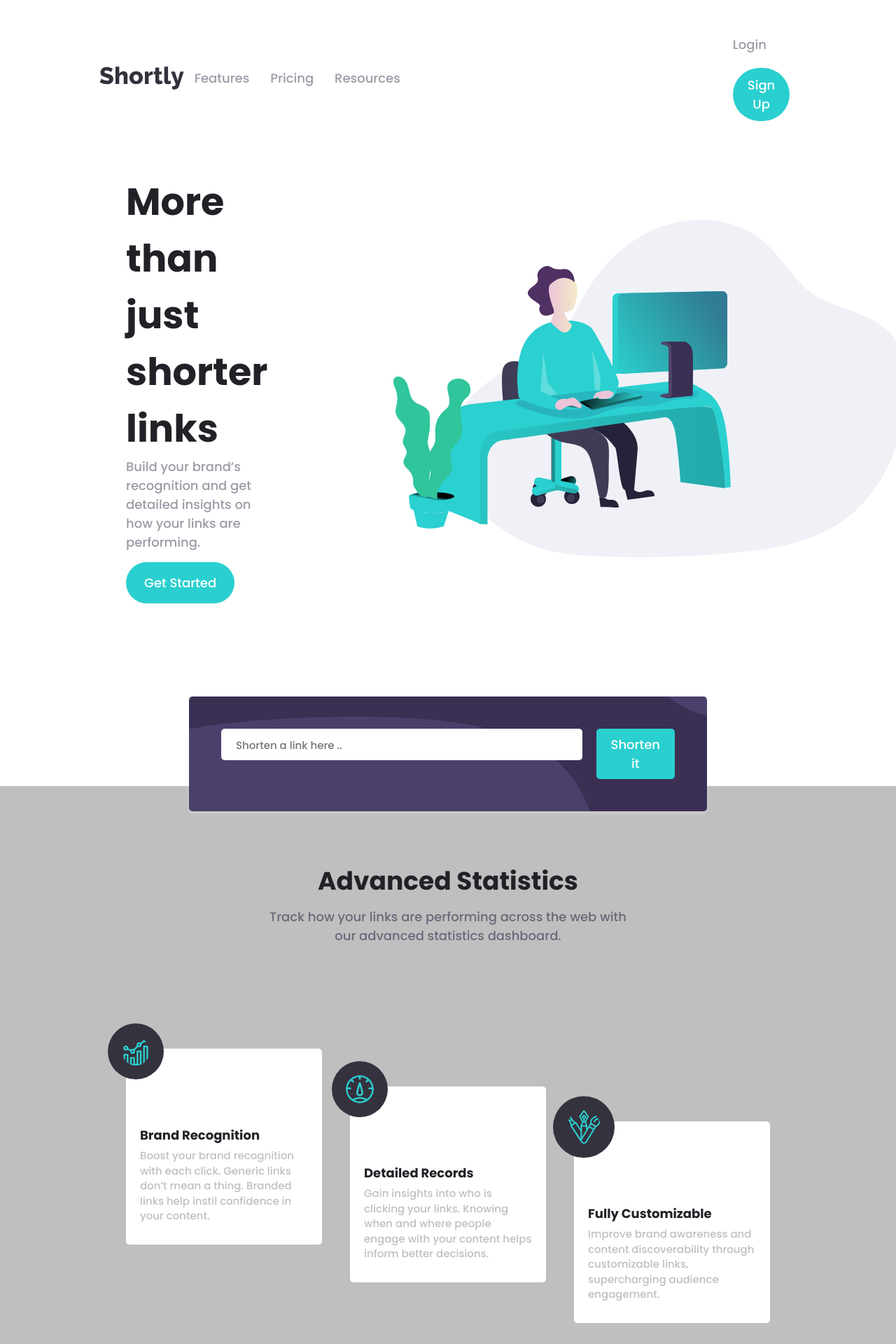
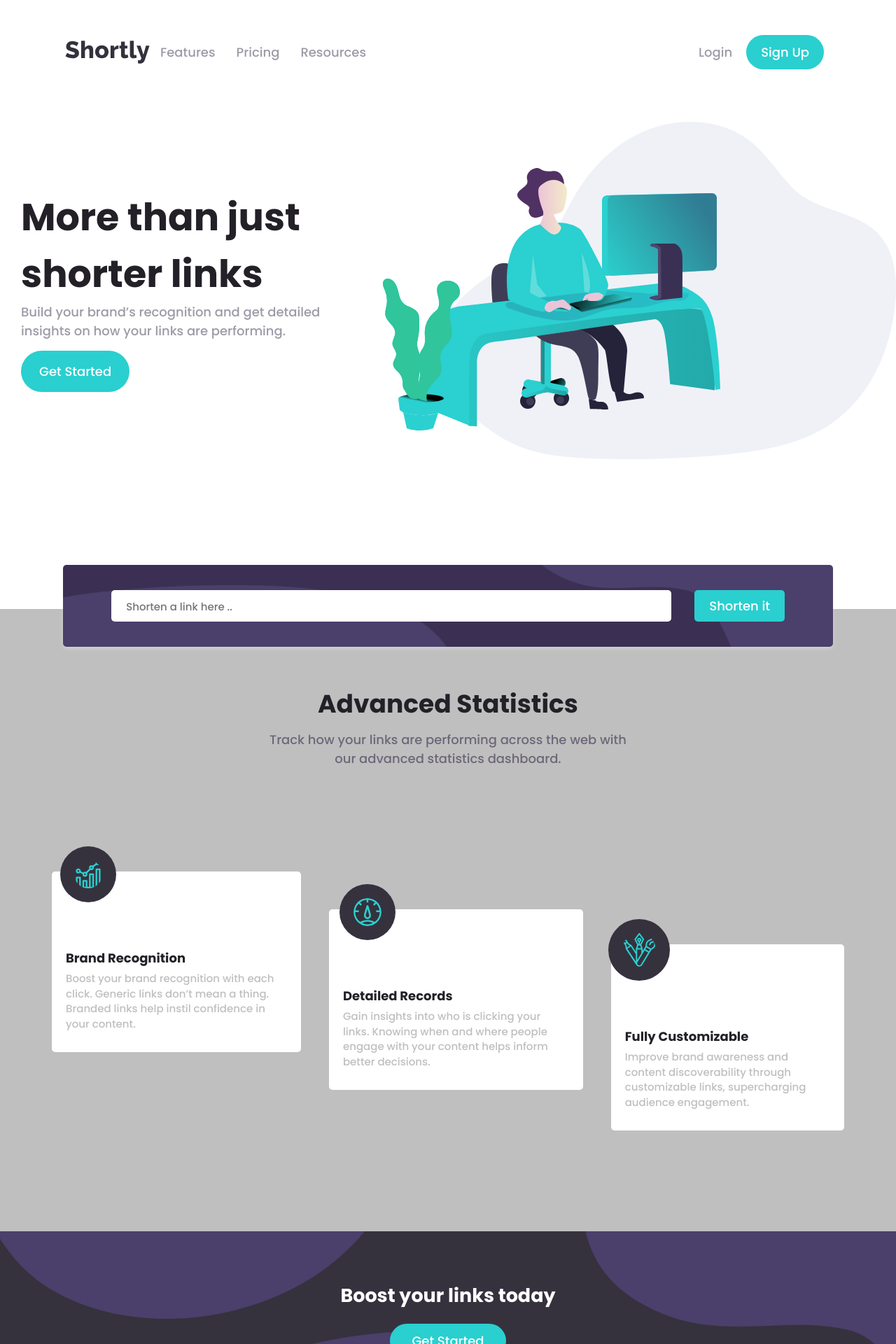
Before and after one commit to Obizim/Url-Shortner, a Vue app: page / in a window 1280 px wide. Shown: the top 1920 px of the page at 70% size. Built offline with nearby package versions, Linux system fonts and the light colour scheme; what vue-clipboard2 would draw is missing.

Commit message:
Responsivess fixes
Modified some responsivesness issues

```diff
--- a/src/assets/sass/components/_home.scss
+++ b/src/assets/sass/components/_home.scss
@@ -35,9 +35,9 @@
     .shorten-links {
         position: relative;
         left: 0rem;
-        top: 6rem;
+        top: 9rem;
         margin: 20px 15rem;
-        background: $DarkViolet;
+        background-color: $DarkViolet;
         background-image: url('../../assets/images/bg-shorten-desktop.svg');
         padding: 2em 2em;
         border-radius: 5px;
@@ -45,16 +45,17 @@
 
         form {
             display: flex;
+            align-items: center;
+            justify-content: space-evenly;
         }
 
         input {
-            width: 750px;
+            width: 800px;
             height: 45px;
             border-radius: 5px;
             border: 1px solid transparent;
             padding: 20px;
             font-weight: inherit;
-            margin: 10px;
             outline: none;
 
             &::placeholder{
@@ -77,14 +78,13 @@
             border-radius: 5px;
             background-color: $Cyan;
             color: #fff;
-            margin: 10px;
             outline: none;
             cursor: pointer;
         }
         p{
             color: $Red;
             font-size: 13px;
-            margin: 10px;
+            margin: 10px 20px;
         }
     }
 
@@ -97,7 +97,7 @@
         border-radius: 5px;
         position: relative;
         left: 0rem;
-        top: -4rem;
+        top: 0rem;
         margin: 20px 15rem;
 
         h3 {
@@ -116,7 +116,7 @@
                 cursor: pointer;
             }
             button {
-                padding: 5px 10px;
+                padding: 10px 20px;
                 border: 1px solid transparent;
                 border-radius: 5px;
                 background-color: $Cyan;
@@ -154,11 +154,10 @@
     }
 
     .features {
-        display: grid;
-        grid-template-columns: repeat(3, 1fr);
+        display: flex;
+        flex-direction: row;
         place-items: center;
-        gap: 40px;
-        padding: 2rem 10rem;
+        padding: 2rem 5rem;
 
         .feature {
             display: flex;
@@ -166,6 +165,7 @@
             align-items: center;
             background-color: #fff;
             border-radius: 5px;
+            margin: 0px 10px;
 
             &:not(:first-child){
                 margin-top: 6rem;
@@ -209,7 +209,7 @@
         display: flex;
         flex-direction: column;
         align-items: center;
-        padding: 50px 0;
+        padding: 4rem;
 
         h2{
             color: #fff;
@@ -291,10 +291,11 @@
         }
 
         .shorten-links {
-                top: 6rem;
+                top: 8rem;
                 padding: 1.5rem 2rem;
                 margin: 0 1rem;
-                background-image: url('../../assets/images/bg-shorten-mobile.svg') no-repeat;
+                background-image: url('../../assets/images/bg-shorten-mobile.svg');
+                background-size: cover;
 
                 form {
                     flex-direction: column;
@@ -303,6 +304,7 @@
                 input {
                     align-self: center;
                     width: 100%;
+                    margin: 10px 0;
                 }
                 button {
                     align-self: center;
@@ -315,19 +317,21 @@
             display: flex;
             flex-direction: column;
             align-items: center;
-            top: -3rem;
+            top: -1rem;
             padding: 1rem 2rem;
             margin: 0 1rem;
 
             h3 {
-                text-align:  left;
+                font-size: 16px;
                 border-bottom: 1px solid $VeryDarkBlue;
             }
 
             div {
                 flex-direction: column;
-                align-items: flex-start;
-                justify-content: space-between;
+
+                a {
+                    font-size: 14px;
+                }
 
                 button {
                     position: relative;
@@ -343,14 +347,12 @@
             }
 
             .features {
-                display: flex;
                 flex-direction: column;
-                gap: 60px;
-                padding: 20px;
+                padding: 0px;
                 margin-top: 5rem;
 
                 .feature {
-
+                    margin: 4rem 1rem;
                     img {
                         left: 0rem;
                     }
@@ -366,6 +368,12 @@
             }
         }
 
+        .bookings {
+            h2 {
+                text-align: center;
+            }
+        }
+
         .footer {
             display: flex;
             flex-direction: column;
@@ -374,3 +382,32 @@
         }
     }
 }
+
+@media screen and (min-width: 1200px) and (max-width: 1500px){
+    .home {
+        .landing-page {
+            .texts {
+                margin: 0 30px;
+            }
+        }
+
+        .shorten-links {
+            margin: 20px 5rem;
+            top: 7rem;
+        }
+
+        .outputs {
+            margin: 20px 5rem;
+            top: -3rem;
+        }
+
+        article {
+        .features {
+            padding: 2rem 3rem;
+            .feature {
+                margin: 0 20px;
+            }
+        }
+    }
+}
+}
--- a/src/assets/sass/components/_navigation.scss
+++ b/src/assets/sass/components/_navigation.scss
@@ -58,6 +58,8 @@
     .menu {
         display: block;
         width: 30px;
+        outline: none;
+
         cursor: pointer;
         #burger {
             display: block;
@@ -90,8 +92,8 @@
         background: $DarkViolet;
         position: absolute;
         left: 0;
-        top: 6rem;
-        padding: 2rem 5rem;
+        top: 4rem;
+        padding: 25px 2rem;
         margin: 0 20px;
         border-radius: 5px;
         visibility: hidden;
@@ -121,10 +123,24 @@
         margin: 0;
         display: flex;
         flex-direction: column;
+        align-items: center;
 
         .login {
             color: #fff;
         }
+        .signup {
+            align-self: center;
+            padding: 10px 40px;
+            width: 100%;
+        }
     }
     }
 }
+
+@media screen and (min-width: 1200px) and (max-width: 1500px){
+    .AppNavigation {
+        .nav {
+            padding: 40px 5rem;
+        }
+    }
+}
```
Also changed, not shown: 1 other file (tests, documents, lock files or other folders).
